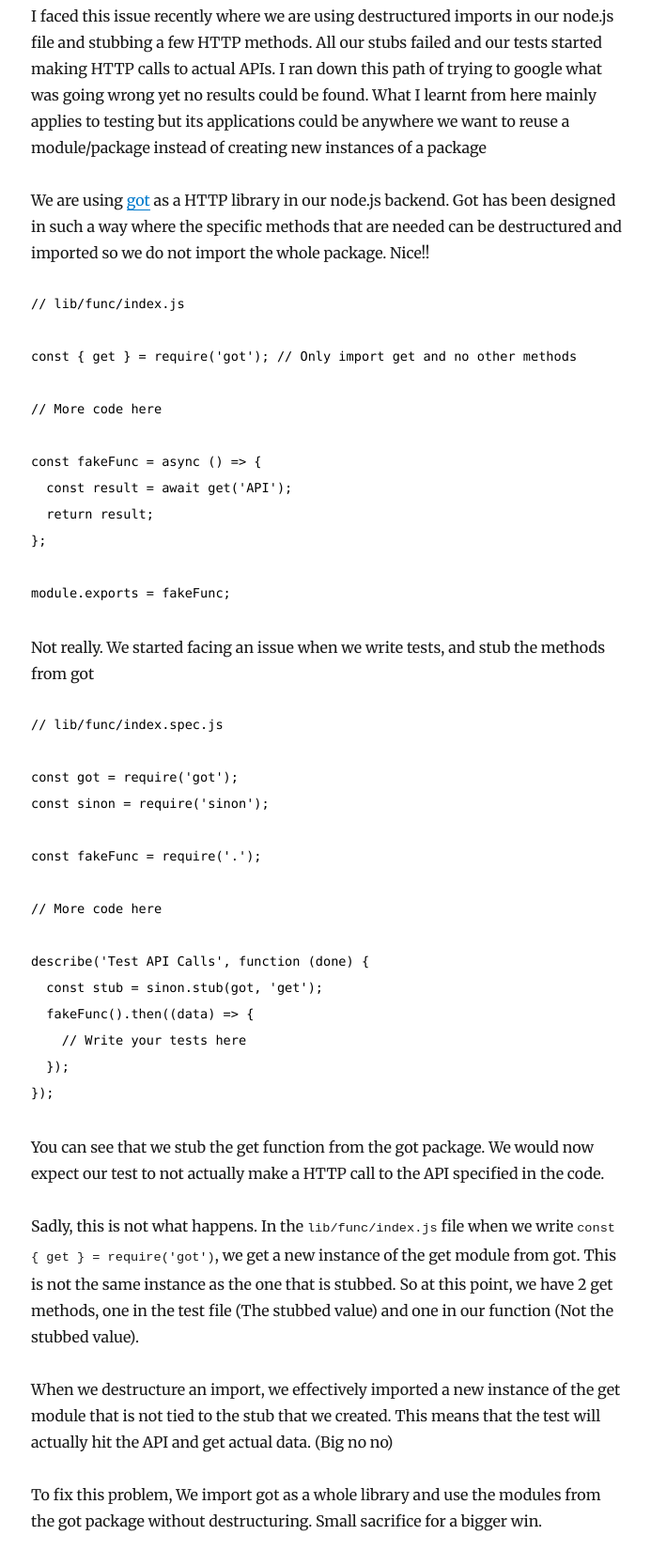
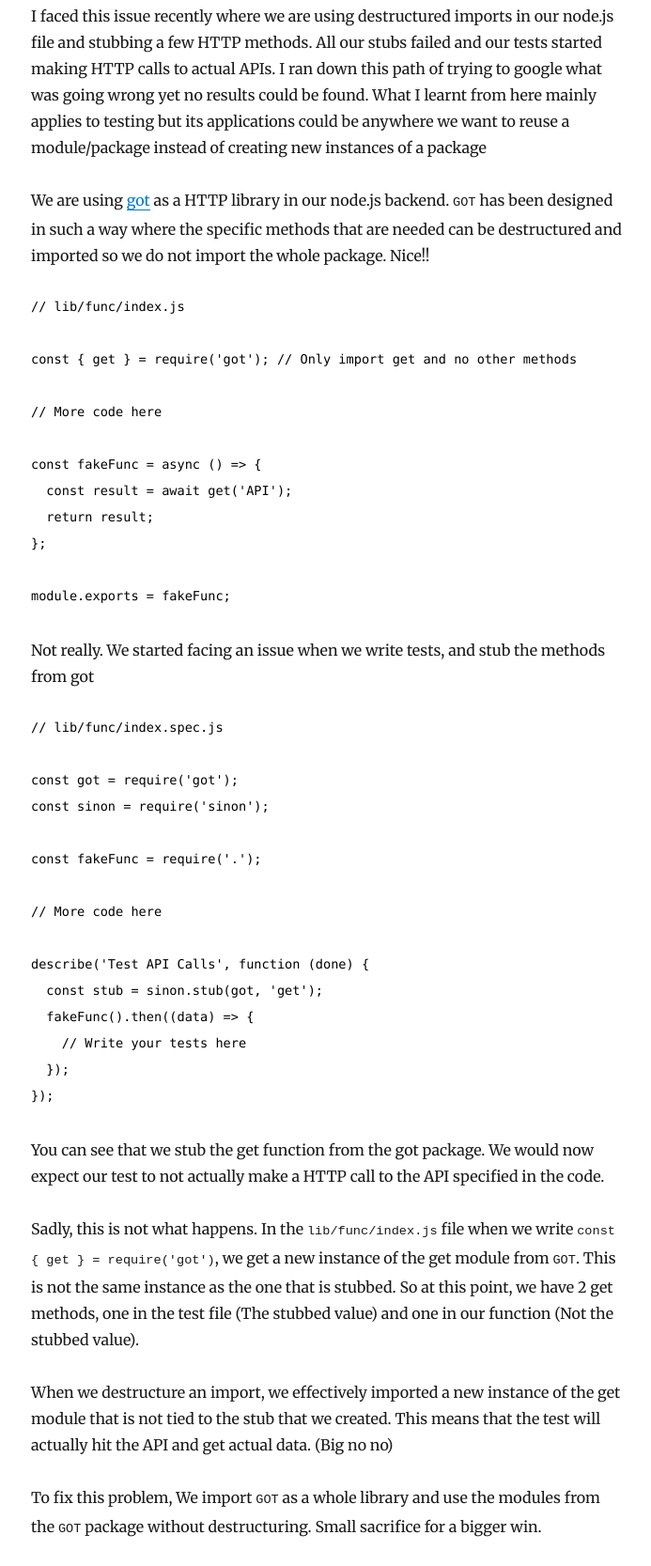
Before and after one commit to eyadkobatte/personal-blog, a Gatsby site: page /making-sense-of-destructured-imports-for-testing-and-stubs/ in a window 1280 px wide. Shown: the part 833-2500 px from the top of the page at 94% size, without its empty margins (292-985 px from the left). Built offline with nearby package versions, Linux system fonts and the light colour scheme; Gatsby itself is replaced by a stand-in of ours; some packages are replaced by stand-ins of ours; code samples lack their colours.

Commit message:
update package names to be code

````diff
--- a/content/blog/making-sense-of-destructured-imports-for-testing-and-stubs/index.md
+++ b/content/blog/making-sense-of-destructured-imports-for-testing-and-stubs/index.md
@@ -11,7 +11,7 @@ Fortunately, I had the privilege of learning to write tests recently. When I lea
 
 I faced this issue recently where we are using destructured imports in our node.js file and stubbing a few HTTP methods. All our stubs failed and our tests started making HTTP calls to actual APIs. I ran down this path of trying to google what was going wrong yet no results could be found. What I learnt from here mainly applies to testing but its applications could be anywhere we want to reuse a module/package instead of creating new instances of a package
 
-We are using [got](https://www.npmjs.com/package/got) as a HTTP library in our node.js backend. Got has been designed in such a way where the specific methods that are needed can be destructured and imported so we do not import the whole package. Nice!!
+We are using [got](https://www.npmjs.com/package/got) as a HTTP library in our node.js backend. `GOT` has been designed in such a way where the specific methods that are needed can be destructured and imported so we do not import the whole package. Nice!!
 
 ```javascript
 // lib/func/index.js
@@ -50,11 +50,11 @@ describe('Test API Calls', function (done) {
 
 You can see that we stub the get function from the got package. We would now expect our test to not actually make a HTTP call to the API specified in the code.
 
-Sadly, this is not what happens. In the `lib/func/index.js` file when we write `const { get } = require('got')`, we get a new instance of the get module from got. This is not the same instance as the one that is stubbed. So at this point, we have 2 get methods, one in the test file (The stubbed value) and one in our function (Not the stubbed value).
+Sadly, this is not what happens. In the `lib/func/index.js` file when we write `const { get } = require('got')`, we get a new instance of the get module from `GOT`. This is not the same instance as the one that is stubbed. So at this point, we have 2 get methods, one in the test file (The stubbed value) and one in our function (Not the stubbed value).
 
 When we destructure an import, we effectively imported a new instance of the get module that is not tied to the stub that we created. This means that the test will actually hit the API and get actual data. (Big no no)
 
-To fix this problem, We import got as a whole library and use the modules from the got package without destructuring. Small sacrifice for a bigger win.
+To fix this problem, We import `GOT` as a whole library and use the modules from the `GOT` package without destructuring. Small sacrifice for a bigger win.
 
 ## How we temporarily fixed this problem
 
@@ -88,8 +88,8 @@ describe('Test API Calls', function (done) {
 });
 ```
 
-This fixed the problem for a while till we had a lot of proxyquires that were not actually needed. This was not the best way to go about it as we are now mocking our dependencies instead of fixing a problem
+This fixed the problem for a while till we ended up using `PROXYQUIRE` everywhere, even when it is not actually needed. This is not the best way to go about it as we are now mocking our dependencies instead of fixing a problem
 
 This was like fixing a leak in a pipe by applying duct tape till there were leaks everywhere and we were left with more of duct tape than pipe.
 
-In the end, we steered clear of proxyquire and stopped destructuring imports for the `got` package
+In the end, we steered clear of proxyquire and stopped destructuring imports for the `GOT` package
````
